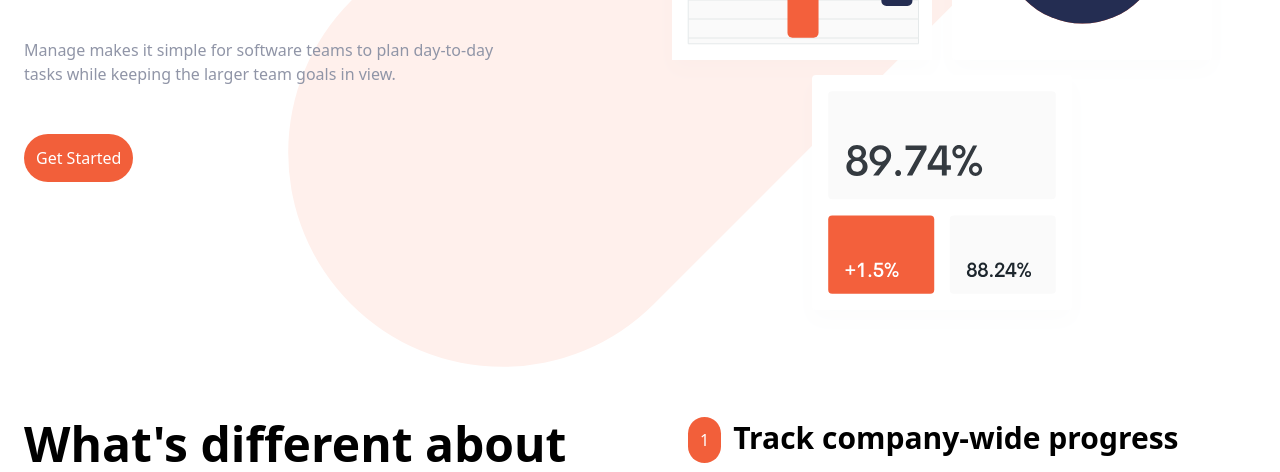
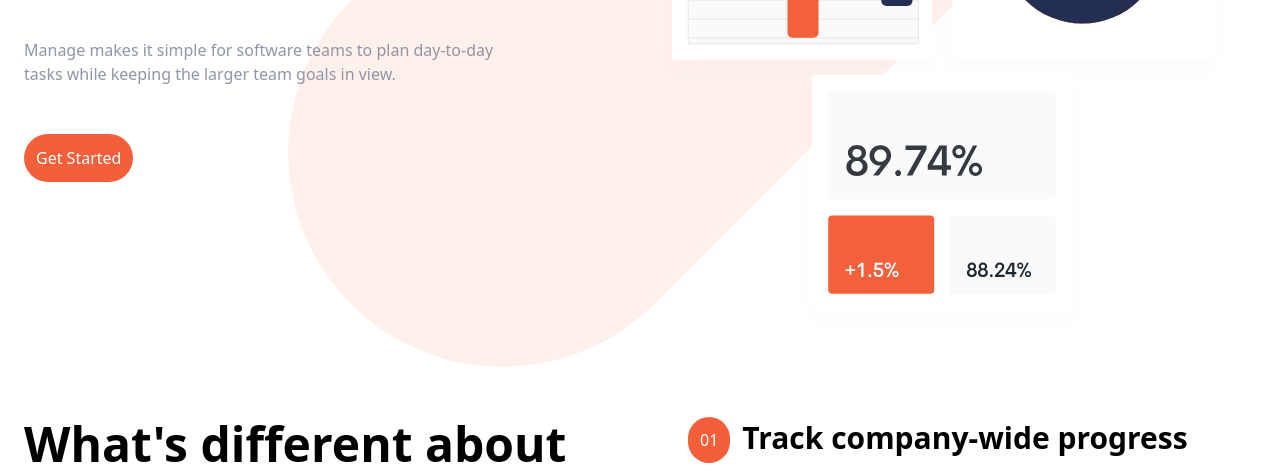
Before and after one commit to harish876/tailwind-practice, a website: page index.html in a window 1280 px wide. Shown: the part 321-793 px from the top of the page. Drawn offline with Linux system fonts and the light colour scheme.

Commit message:
change check

```diff
--- a/index.html
+++ b/index.html
@@ -62,7 +62,7 @@
         <div class="md:w-1/2 flex flex-col space-y-3">
             <div class="px-6 flex flex-row">
                 <div class="px-3 mt-2">
-                    <a class=" bg-brightRed text-white p-3 rounded-full hover:bg-brightRedLight text-center">1</a>
+                    <a class=" bg-brightRed text-white p-3 rounded-full hover:bg-brightRedLight text-center">01</a>
                 </div>
                 <div>
                     <h3 class="text-3xl font-bold mb-10">Track company-wide progress</h3>
```
